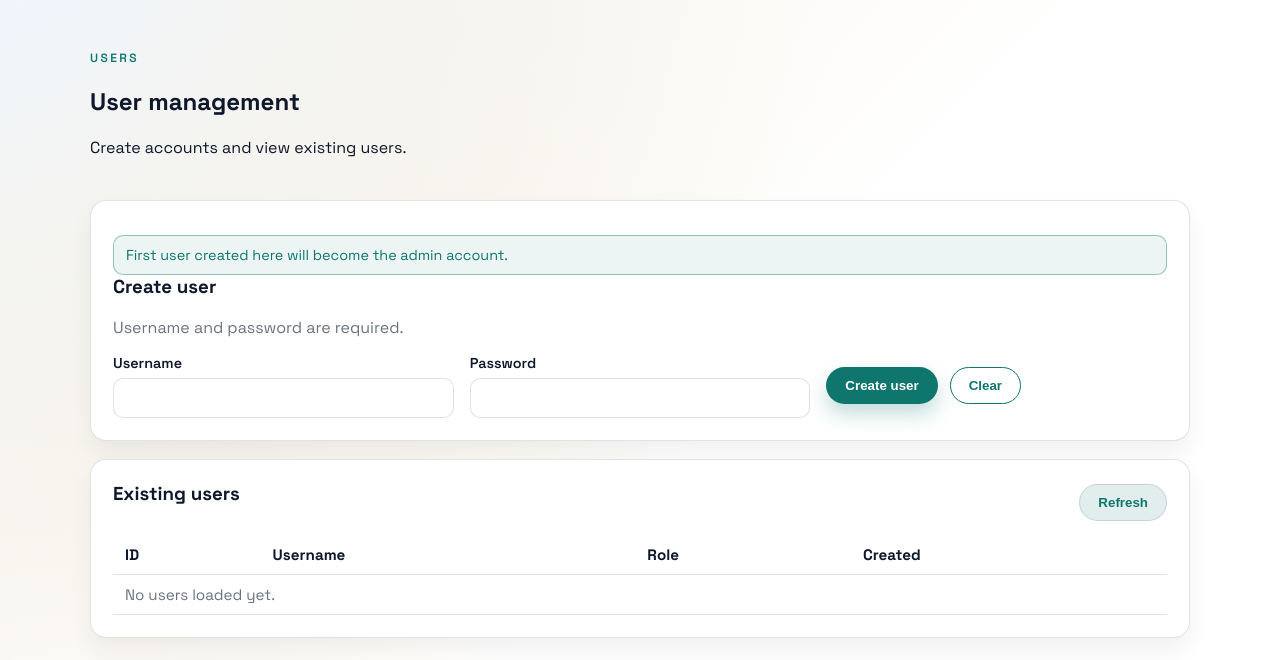
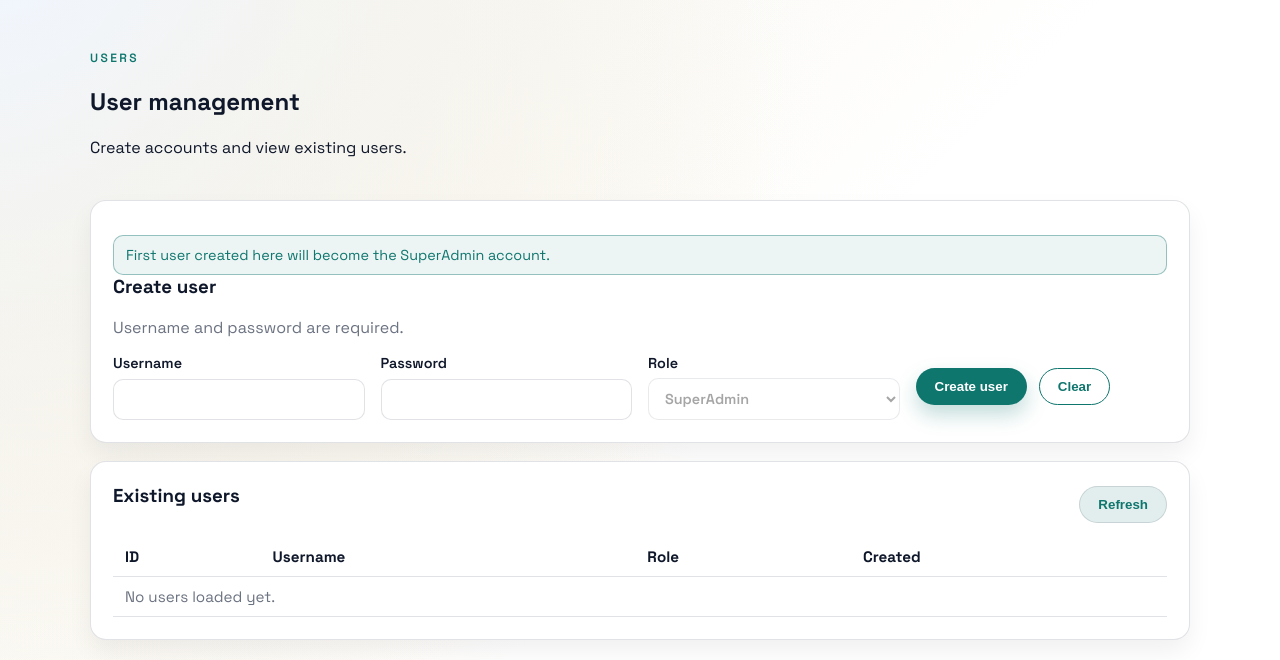
Before and after one commit to know-how-schmiede/PrintFleet2, a Flask app: page /users in a window 1280 px wide. Shown: the part 58-718 px from the top of the page. Run offline with Flask 3, Linux system fonts and the light colour scheme; data that the repository does not hold is empty.

Commit message:
Add user roles and migrate from is_admin to role
Replaces the is_admin boolean with a string-based role field in the users table, supporting 'user', 'admin', and 'superadmin' roles. Updates the database schema, user model, service logic, API, and UI to handle roles, ensuring the first user is always created as SuperAdmin. Adjusts user creation, display, and validation to use the new role system.

```diff
--- a/src/printfleet2/models/user.py
+++ b/src/printfleet2/models/user.py
@@ -1,4 +1,4 @@
-from sqlalchemy import Boolean, Integer, String, Text
+from sqlalchemy import Integer, String, Text
 from sqlalchemy.orm import Mapped, mapped_column
 from sqlalchemy.sql import text
 
@@ -11,5 +11,5 @@ class User(Base):
     id: Mapped[int] = mapped_column(Integer, primary_key=True, autoincrement=True)
     username: Mapped[str] = mapped_column(String, nullable=False, unique=True)
     password_hash: Mapped[str] = mapped_column(Text, nullable=False)
-    is_admin: Mapped[bool] = mapped_column(Boolean, nullable=False, server_default=text("0"))
+    role: Mapped[str] = mapped_column(String, nullable=False, server_default=text("'user'"))
     created_at: Mapped[str] = mapped_column(String, nullable=False, server_default=text("CURRENT_TIMESTAMP"))
--- a/src/printfleet2/services/user_service.py
+++ b/src/printfleet2/services/user_service.py
@@ -1,6 +1,19 @@
 from sqlalchemy.orm import Session
 
 from printfleet2.models.user import User
+
+VALID_ROLES = {"superadmin", "admin", "user"}
+
+
+def normalize_role(role: str | None) -> str | None:
+    if role is None:
+        return None
+    role = role.strip().lower()
+    if not role:
+        return None
+    if role not in VALID_ROLES:
+        return None
+    return role
 
 
 def has_users(session: Session) -> bool:
@@ -19,8 +32,8 @@ def get_user_by_username(session: Session, username: str) -> User | None:
     return session.query(User).filter(User.username == username).one_or_none()
 
 
-def create_user(session: Session, username: str, password_hash: str, is_admin: bool = False) -> User:
-    user = User(username=username, password_hash=password_hash, is_admin=is_admin)
+def create_user(session: Session, username: str, password_hash: str, role: str = "user") -> User:
+    user = User(username=username, password_hash=password_hash, role=role)
     session.add(user)
     return user
 
@@ -29,6 +42,6 @@ def user_to_dict(user: User) -> dict:
     return {
         "id": user.id,
         "username": user.username,
-        "is_admin": user.is_admin,
+        "role": user.role,
         "created_at": user.created_at,
     }
--- a/src/printfleet2/static/users.js
+++ b/src/printfleet2/static/users.js
@@ -3,6 +3,8 @@ document.addEventListener("DOMContentLoaded", () => {
   const notice = document.getElementById("userNotice");
   const resetBtn = document.getElementById("userReset");
   const refreshBtn = document.getElementById("userRefresh");
+  const roleField = document.getElementById("userRole");
+  const firstUser = form?.dataset.firstUser === "true";
 
   if (!form || !notice || !resetBtn || !refreshBtn) {
     return;
@@ -19,9 +21,22 @@ document.addEventListener("DOMContentLoaded", () => {
   function clearForm(keepNotice) {
     document.getElementById("userName").value = "";
     document.getElementById("userPassword").value = "";
+    if (roleField && roleField.tagName === "SELECT") {
+      roleField.value = "user";
+    }
     if (!keepNotice) {
       setNotice("", "");
     }
+  }
+
+  function formatRole(role) {
+    if (!role) {
+      return "User";
+    }
+    if (role === "superadmin") {
+      return "SuperAdmin";
+    }
+    return role.charAt(0).toUpperCase() + role.slice(1);
   }
 
   async function loadUsers() {
@@ -39,7 +54,7 @@ document.addEventListener("DOMContentLoaded", () => {
     }
     items.forEach((user) => {
       const row = document.createElement("tr");
-      const roleLabel = user.is_admin ? "Admin" : "User";
+      const roleLabel = formatRole(user.role);
       row.innerHTML = `
         <td>${user.id}</td>
         <td>${user.username}</td>
@@ -58,13 +73,22 @@ document.addEventListener("DOMContentLoaded", () => {
       setNotice("Username and password are required.", "error");
       return;
     }
+    const role = roleField ? roleField.value : "";
+    const payload = { username, password };
+    if (role) {
+      payload.role = role;
+    }
     const res = await fetch("/api/users", {
       method: "POST",
       headers: { "Content-Type": "application/json" },
-      body: JSON.stringify({ username, password }),
+      body: JSON.stringify(payload),
     });
     if (res.ok) {
       setNotice("User created.", "success");
+      if (firstUser) {
+        window.location.reload();
+        return;
+      }
       clearForm(true);
       await loadUsers();
     } else {
--- a/src/printfleet2/templates/login.html
+++ b/src/printfleet2/templates/login.html
@@ -13,7 +13,7 @@
     <div class="card auth-card">
       {% if first_user %}
         <div class="notice success">
-          No users exist yet. Create the first admin account on the <a href="/users">Users</a> page.
+          No users exist yet. Create the first SuperAdmin account on the <a href="/users">Users</a> page.
         </div>
       {% endif %}
       <div id="loginNotice" class="notice"></div>
--- a/src/printfleet2/templates/users.html
+++ b/src/printfleet2/templates/users.html
@@ -13,13 +13,13 @@
     <div class="card">
       {% if first_user %}
         <div class="notice success">
-          First user created here will become the admin account.
+          First user created here will become the SuperAdmin account.
         </div>
       {% endif %}
       <h3>Create user</h3>
       <p class="muted">Username and password are required.</p>
       <div id="userNotice" class="notice"></div>
-      <form id="userForm" class="form-grid">
+      <form id="userForm" class="form-grid" data-first-user="{{ 'true' if first_user else 'false' }}">
         <label>
           Username
           <input type="text" id="userName" required>
@@ -28,6 +28,24 @@
           Password
           <input type="password" id="userPassword" required>
         </label>
+        {% if first_user %}
+          <label>
+            Role
+            <select id="userRoleDisplay" disabled>
+              <option value="superadmin" selected>SuperAdmin</option>
+            </select>
+          </label>
+          <input type="hidden" id="userRole" value="superadmin">
+        {% else %}
+          <label>
+            Role
+            <select id="userRole">
+              <option value="user">User</option>
+              <option value="admin">Admin</option>
+              <option value="superadmin">SuperAdmin</option>
+            </select>
+          </label>
+        {% endif %}
         <div class="form-actions">
           <button class="btn primary" type="submit" id="userSubmit">Create user</button>
           <button class="btn outline" type="button" id="userReset">Clear</button>
--- a/src/printfleet2/web/routes.py
+++ b/src/printfleet2/web/routes.py
@@ -17,6 +17,7 @@ from printfleet2.services.user_service import (
     get_user_by_username,
     has_users,
     list_users,
+    normalize_role,
     user_to_dict,
 )
 from printfleet2.services.auth_service import hash_password, verify_password
@@ -116,14 +117,21 @@ def post_user():
         return {"error": "invalid_json"}, 400
     username = (payload.get("username") or "").strip()
     password = payload.get("password") or ""
+    role = normalize_role(payload.get("role"))
     if not username or not password:
         return {"error": "missing_field"}, 400
+    if payload.get("role") is not None and role is None:
+        return {"error": "invalid_role"}, 400
     with session_scope() as db_session:
         existing = get_user_by_username(db_session, username)
         if existing is not None:
             return {"error": "username_exists"}, 409
         first_user = not has_users(db_session)
-        user = create_user(db_session, username, hash_password(password), is_admin=first_user)
+        if first_user:
+            role = "superadmin"
+        if role is None:
+            role = "user"
+        user = create_user(db_session, username, hash_password(password), role=role)
         return user_to_dict(user), 201
 
 
```
Also changed, not shown: alembic/versions/0003_add_user_role.py (added, +37 -0 lines).
